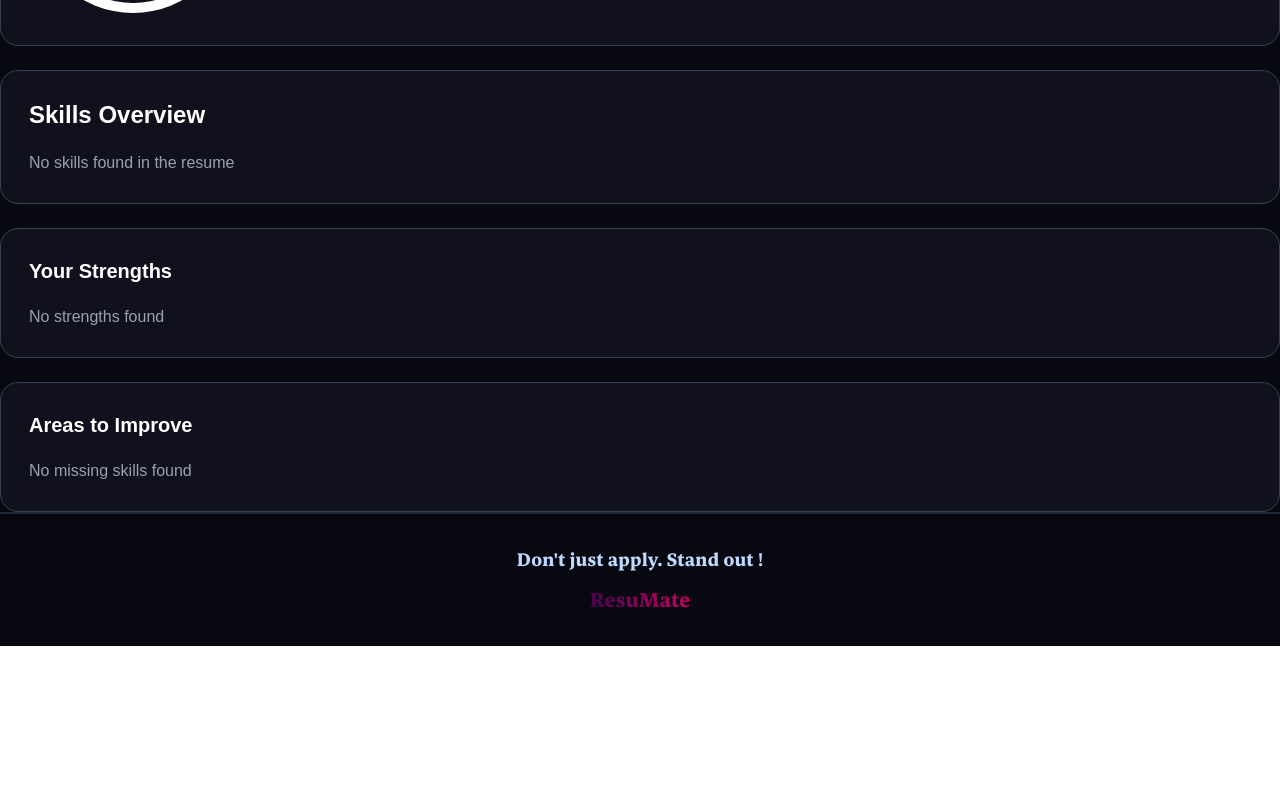
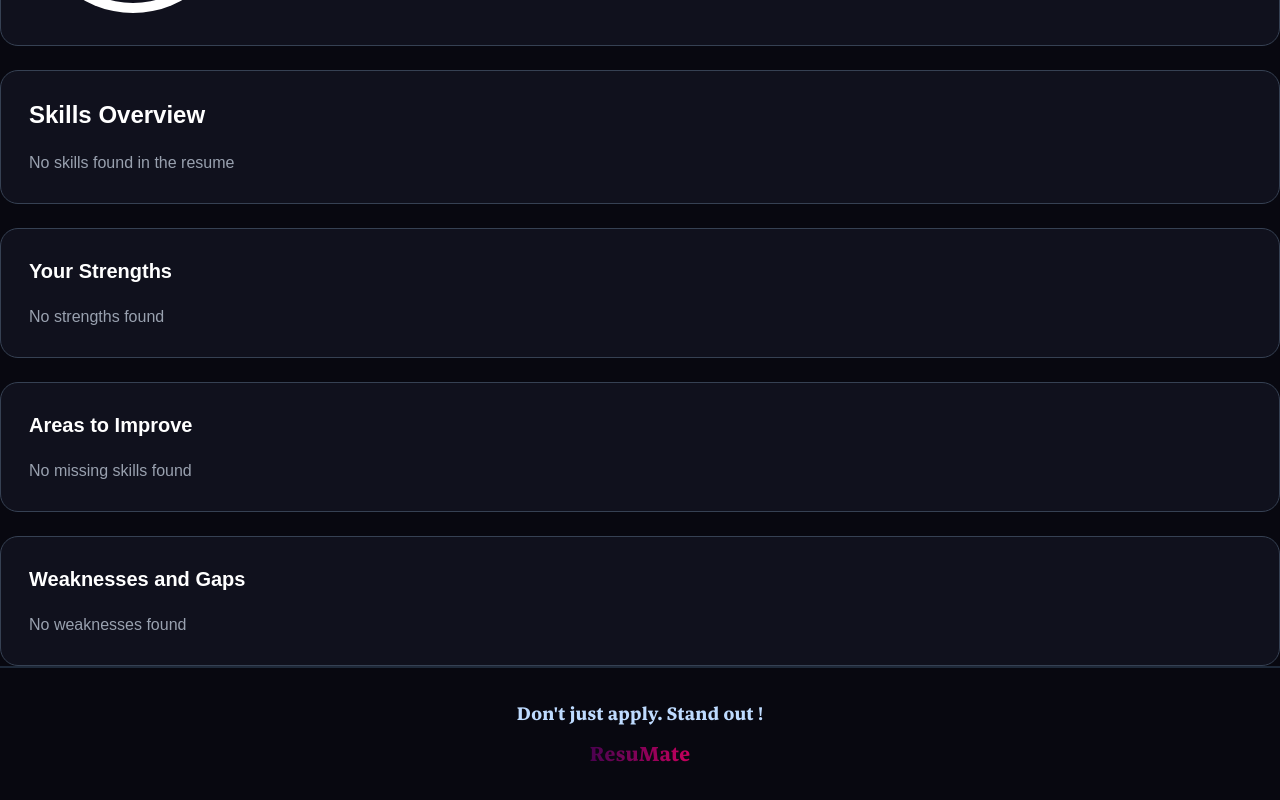
Before and after one commit to prakritimalik24/AI-Resume-Analyzer, a React app in the folder frontend/: page /results in a window 1280 px wide. Shown: the part 360-1160 px from the top of the page. Before the commit the page ends 1006 px from the top, so only its background shows below. Built offline with nearby package versions, Linux system fonts and the light colour scheme; the HTML template or start-up script is replaced by a standard one.

Commit message:
Add weakness and gap card

```diff
--- a/frontend/src/pages/Result.jsx
+++ b/frontend/src/pages/Result.jsx
@@ -10,13 +10,7 @@ function Result() {
 
     const atsmatch = result?.ats_match;
     const analysis = result?.analysis;
-        console.log("Resume Skills:", analysis?.resume_skills);
-        console.log("Strengths:", analysis?.strengths);
-        console.log(
-    "Missing Skills:",
-    analysis?.missing_skills_and_requirements
-);
-
+    console.log("COMPLETE ANALYSIS:", analysis);
 
     const score = atsmatch?.matching_percent ?? 0;
 
@@ -31,6 +25,8 @@ function Result() {
     const strengths = analysis?.strengths ?? [];
 
     const missingSkills = analysis?.missing_skills_and_requirements ?? [];
+
+const weaknesses = analysis?.weaknesses_and_gaps ?? [];
 
     return(
        <div className="bg-[#080810] min-h-screen ">
@@ -131,6 +127,24 @@ style ={{background: `conic-gradient(#22c55e ${score}% , #ffffff ${score}% )`}}
            </div>
 </div>
 
+
+
+  <div className = "w-full bg-[#10111D] border border-gray-700 rounded-2xl p-5 sm:p-7  mt-6">
+
+            <h2 className = "text-xl sm:text-2l font-bold text-white mb-5">Weaknesses and Gaps</h2>
+
+            {weaknesses?.length > 0 ? (weaknesses.map((item,index) => (
+              <div key={index} className = "mb-5">
+              <h3 className = "text-white font-semibold">{item.issue}</h3>
+              <p className = "text-gray-400 text-sm mt-2">{item.explaination}</p>
+               </div>))) : ( <p className = "text-gray-400">No weaknesses found</p>)}
+
+</div>
+
+
+
+
+
             <Footer/>
         </div>
     )
```
